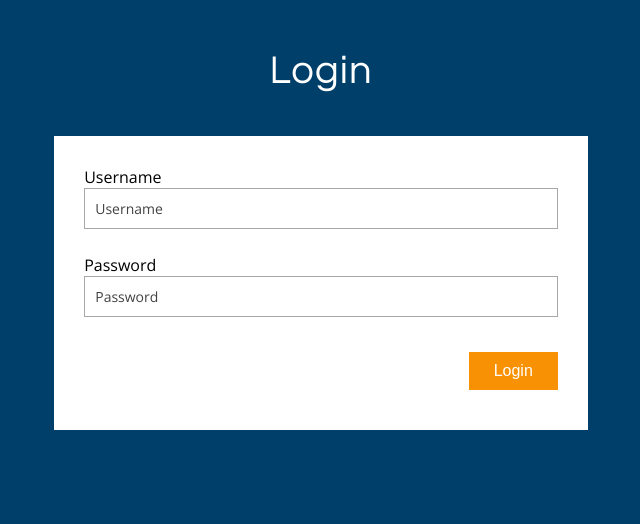
After one commit to nguye205/Smiths-Jira-Ticket-Tool, a Flask app: page /login in a window 1280 px wide. The commit adds this page. Shown: the top 524 px of the page, without its empty margins (319-959 px from the left). Run offline with Flask 2, Linux system fonts and the light colour scheme; some libraries are stand-ins or nearby versions.

Commit message:
Added /login page

```diff
--- a/app.py
+++ b/app.py
@@ -16,3 +16,7 @@ csrf.init_app(app)
 @app.route('/')
 def index():
     return render_template("index.html")
+
+@app.route('/login')
+def login():
+    return render_template("login.html")
--- a/templates/index.html
+++ b/templates/index.html
@@ -85,11 +85,9 @@ License URL: http://creativecommons.org/licenses/by/3.0/
 				<div class="first-line">
 					<div class="span8 main-row">
 						<div class="input">
-
 							<input type="text" id="city" placeholder="City" name="city">
 						</div>
 					</div>
-
 				</div>
 				<!-- end city post code -->
 
--- /dev/null
+++ b/templates/login.html
@@ -0,0 +1,32 @@
+{% extends "base.html"%}
+{% block content %}
+<div class="content">
+  <h1>Login</h1>
+
+  <div class="main">
+    <form class="contact-forms" action="index.html" method="post">
+      <div class="first-line">
+        <div class="span8 main-row">
+          <div class="input">
+            <label for="username">Username</label>
+            <input type="text" id="username" placeholder="Username" name="username">
+          </div>
+        </div>
+      </div>
+
+      <div class="first-line">
+        <div class="span8 main-row">
+          <div class="input">
+            <label for="password">Password</label>
+            <input type="text" id="password" placeholder="Password" name="password">
+          </div>
+        </div>
+      </div>
+
+      <div class="footer">
+        <button type="submit" class="primary-btn">Login</button>
+      </div>
+    </form>
+  </div>
+</div>
+{% endblock %}
```
